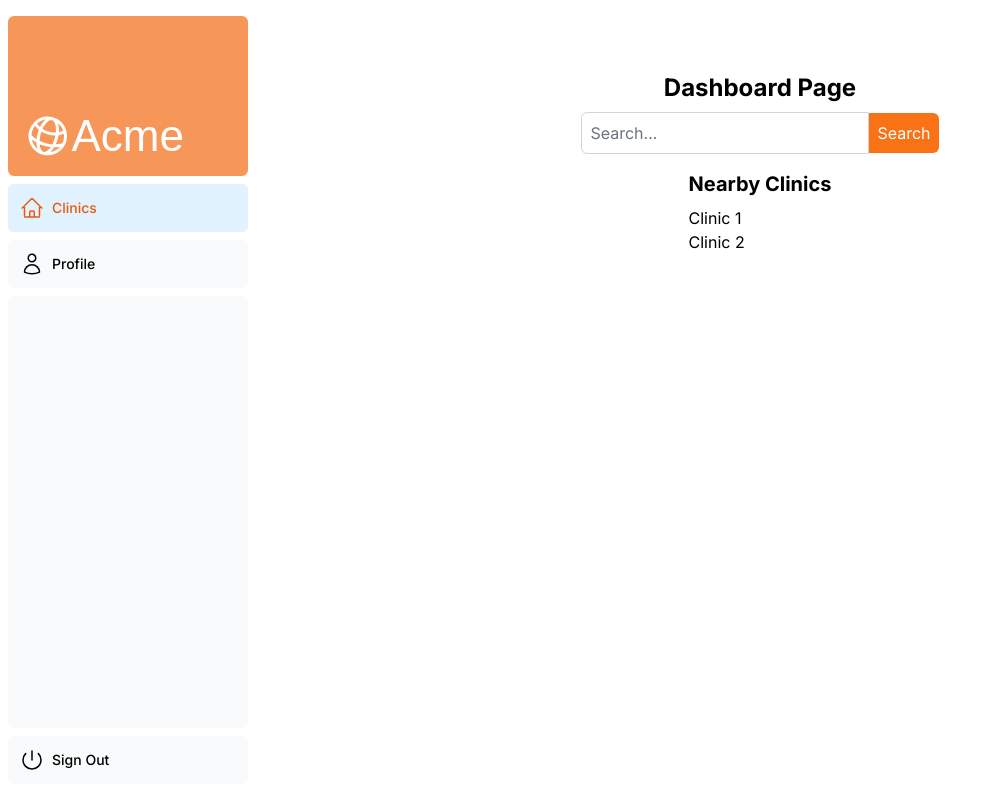
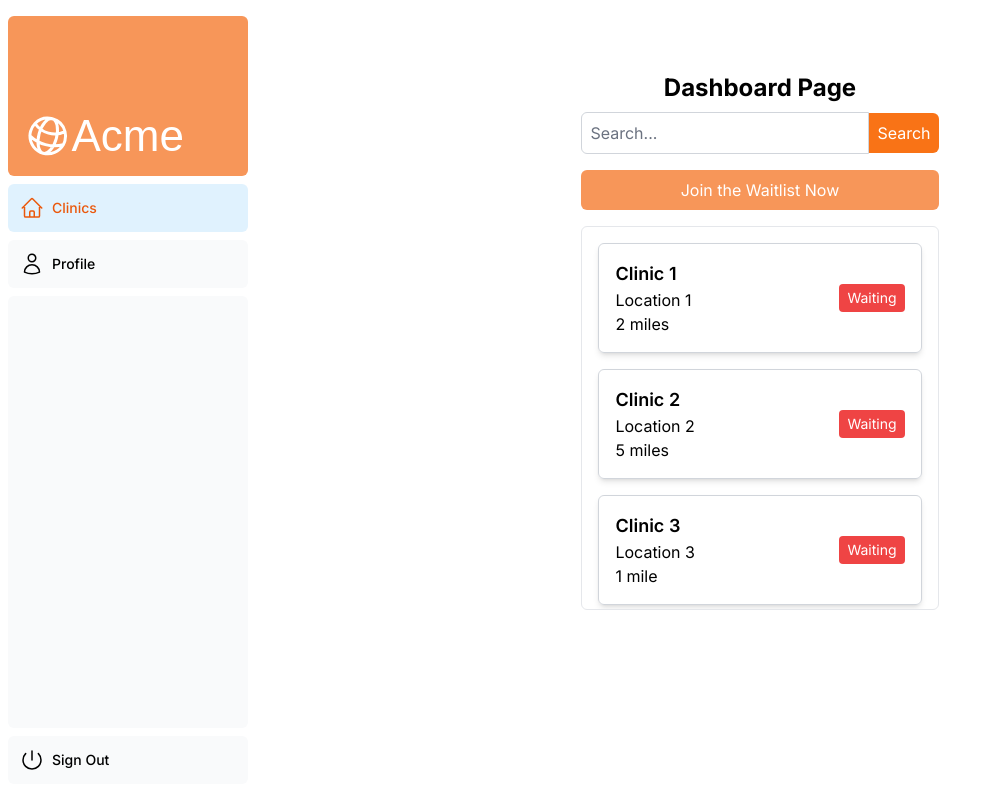
Before and after one commit to rwonger/skip-the-clinics, a Next.js app: page /dashboard in a window 1280 px wide. Shown: the whole page, without its empty margins (0-994 px from the left). Built offline with nearby package versions, Linux system fonts and the light colour scheme; a web font is replaced by a local one.

Commit message:
Added list containers for nearby clinics.

```diff
--- a/app/dashboard/page.tsx
+++ b/app/dashboard/page.tsx
@@ -1,6 +1,15 @@
 "use client";
 
 import { useState } from 'react';
+
+// Dummy data for clinics
+const clinics = [
+  { name: 'Clinic 1', location: 'Location 1', distance: '2 miles', status: 'Waiting' },
+  { name: 'Clinic 2', location: 'Location 2', distance: '5 miles', status: 'Waiting' },
+  { name: 'Clinic 3', location: 'Location 3', distance: '1 mile', status: 'Waiting' },
+  { name: 'Clinic 4', location: 'Location 4', distance: '1 mile', status: 'Not in line' },
+  // Add more clinics as needed
+];
 
 export default function Page() {
   const [searchQuery, setSearchQuery] = useState('');
@@ -10,6 +19,11 @@ export default function Page() {
     // Process the search query here
     console.log('Searching for:', searchQuery);
     // You can navigate to another page or display search results as needed
+  };
+
+  const handleJoinWaitlist = () => {
+    // Handle the "Join the Waitlist" action here
+    console.log('Join the Waitlist Now');
   };
 
   return (
@@ -35,14 +49,30 @@ export default function Page() {
               </button>
             </div>
           </form>
+          <button
+            onClick={handleJoinWaitlist}
+            className="mt-4 p-2 w-full bg-clinicCustomColor-400 text-white rounded-md hover:bg-orange-500 transition duration-300"
+          >
+            Join the Waitlist Now
+          </button>
         </div>
-        <div className="text-left">
-          <h2 className="text-xl font-bold mb-2">Nearby Clinics</h2>
-          <ul>
-            <li>Clinic 1</li>
-            <li>Clinic 2</li>
-            {/* Add more clinic items */}
-          </ul>
+        <div className="overflow-y-auto h-96 w-full border border-gray-200 p-4 rounded-md">
+          {clinics.map((clinic, index) => (
+            <div key={index} className="border border-gray-300 rounded-md p-4 mb-4 shadow-md relative">
+              <div className="flex justify-between items-center">
+                <div>
+                  <h3 className="text-lg font-semibold">{clinic.name}</h3>
+                  <p>{clinic.location}</p>
+                  <p>{clinic.distance}</p>
+                </div>
+                <button
+                  className={`px-2 py-1 text-sm rounded ${clinic.status === 'Waiting' ? 'bg-red-500 text-white' : 'bg-gray-500 text-white'}`}
+                >
+                  {clinic.status}
+                </button>
+              </div>
+            </div>
+          ))}
         </div>
       </div>
 
```
